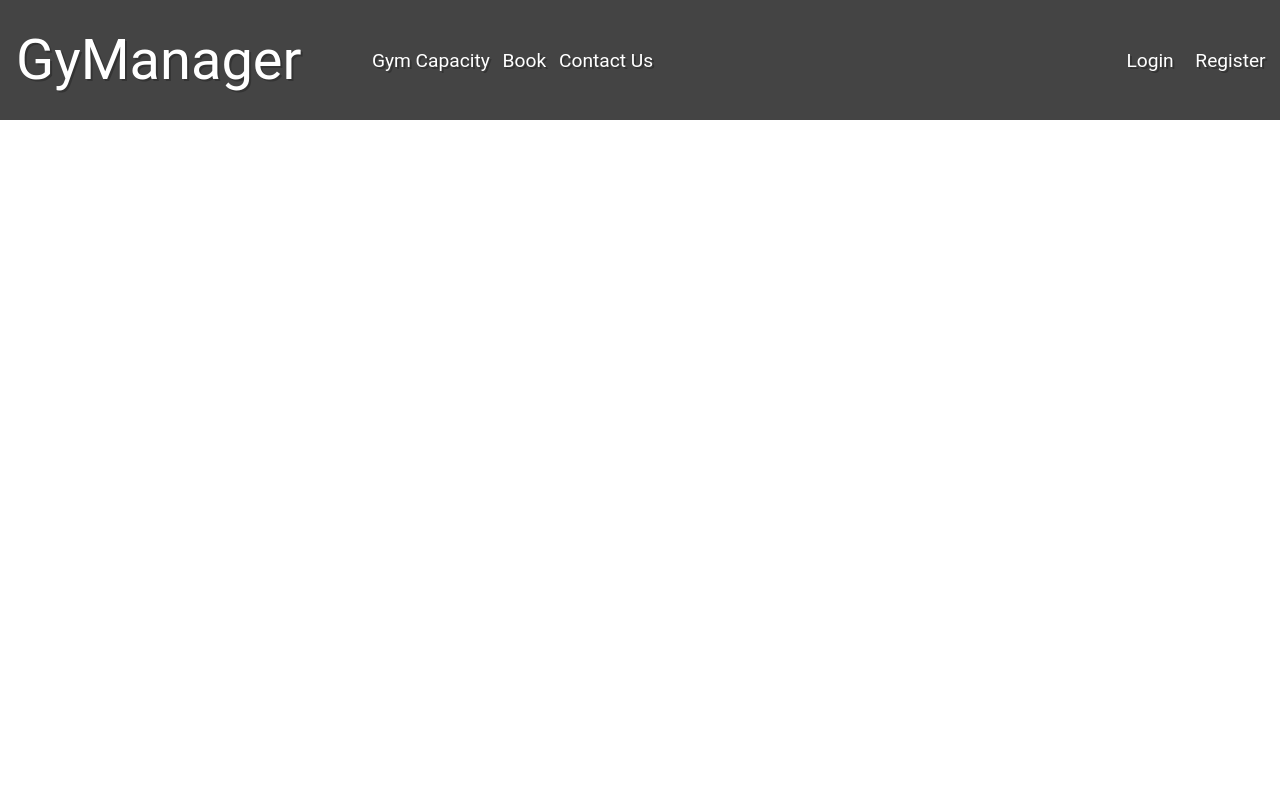
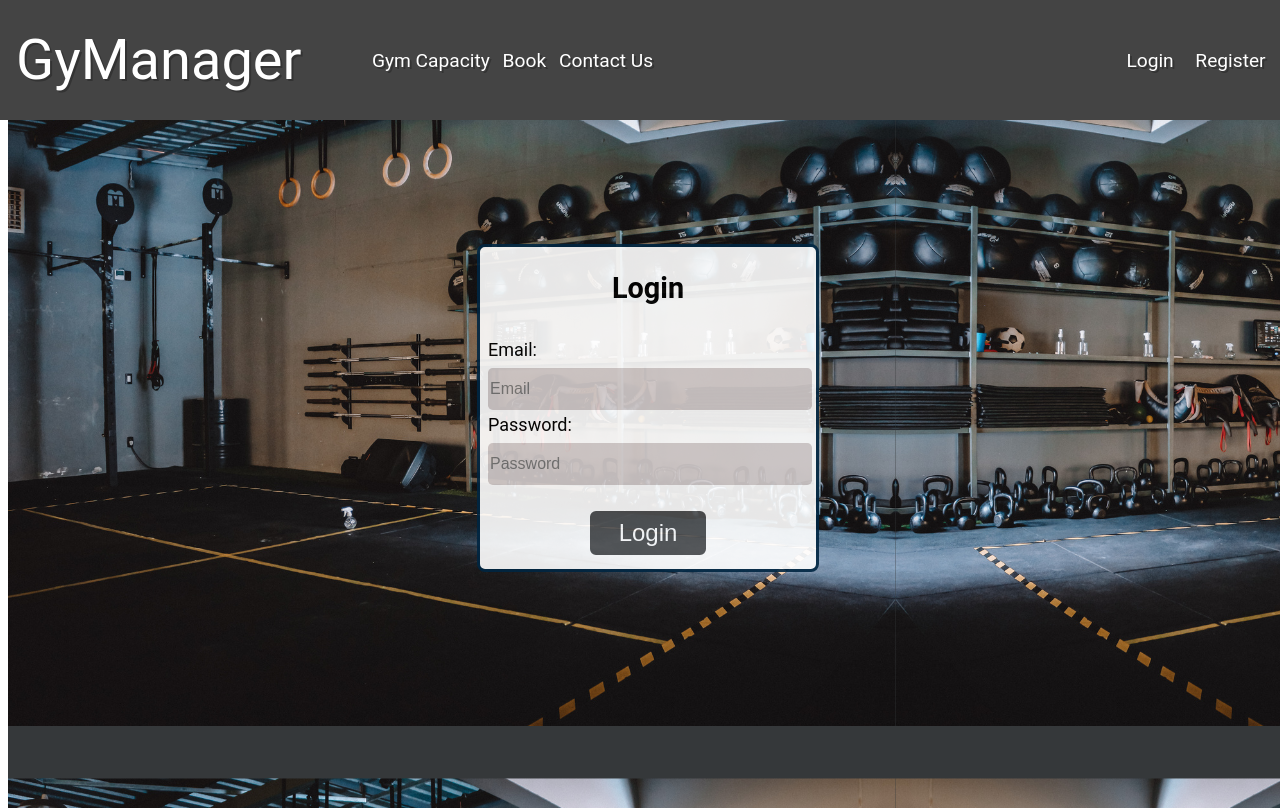
Before and after one commit to harwindersidhu/gymanager, a React (Create React App) app: page /login in a window 1280 px wide. Built offline with nearby package versions, Linux system fonts and the light colour scheme; no server answers.

Commit message:
Fixed Routes to navigate according to authorization

```diff
--- a/src/App.js
+++ b/src/App.js
@@ -12,8 +12,6 @@ import Register from './components/Register';
 
 function App() {
 
-  const { user } = useContext(loginContext);
-
   return (
     <BrowserRouter>
       <div className="App">
@@ -22,12 +20,11 @@ function App() {
         {user.email !== "" && <BulletinBoardProvider> */}
         <BulletinBoardProvider>
           <Routes>
-          <Route path='/register' element={<Register />} />
-            {user.email === "" && <Route path='/' element={<Login />} />}
-
-            {user.email !== "" && <Route path='/' element={<GymCapacity />} />}
-            {user.email !== "" && <Route path='/book' element={<Booking />} />}
-            {user.email !== "" && <Route path='/contact' element={<ContactUs />} />}
+            <Route path='/register' element={<Register />} />
+            <Route path='/login' element={<Login />} />
+            <Route path='/' element={<GymCapacity />} />
+            <Route path='/book' element={<Booking />} />
+            <Route path='/contact' element={<ContactUs />} />
           </Routes>
         </BulletinBoardProvider>
       </div>
--- a/src/components/Login.js
+++ b/src/components/Login.js
@@ -1,4 +1,5 @@
 import React, { useContext, useState } from "react";
+import { Navigate } from "react-router";
 import { loginContext } from "../providers/LoginProvider";
 import "./Login.scss";
 
@@ -6,7 +7,7 @@ export default function Login(props) {
 
   const [email, setEmail] = useState("");
   const [password, setPassword] = useState("");
-  const { login, error, setError } = useContext(loginContext);
+  const { user, login, error, setError } = useContext(loginContext);
 
   function onLogin() {
     if (email === "" || password === "") {
@@ -16,6 +17,10 @@ export default function Login(props) {
     login(email, password);
     setEmail("");
     setPassword("");
+  }
+
+  if (user.email !== "") {
+    return <Navigate to="/" />
   }
 
   return (
--- a/src/components/Navigation.js
+++ b/src/components/Navigation.js
@@ -24,7 +24,7 @@ export default function Navigation() {
             <button onClick={() => logout()}>Logout</button>
           </div>}
           {user.name === "" && <ul className="login--register">
-            <li><Link to='/'>Login</Link></li>
+            <li><Link to='/login'>Login</Link></li>
             <li><Link to='/register'>Register</Link></li>
           </ul>}
         </div>
--- a/src/components/component_booking/Booking.js
+++ b/src/components/component_booking/Booking.js
@@ -1,13 +1,13 @@
-import React from "react";
+import React, { useContext } from "react";
 import "./Booking.scss";
 import BulletinBoard from "../component_bulletin/BulletinBoard";
 import useApplicationData from "../hooks/useApplicationData"
-
+import { loginContext } from "../../providers/LoginProvider";
 import DayList from "./DayList";
 import ScheduleList from "./ScheduleList";
 import Button from "./components/Button"
 import Form from "./components/Form";
-
+import { Navigate } from "react-router-dom";
 
 export default function Booking(props) {
 
@@ -19,6 +19,12 @@ export default function Booking(props) {
     saveBooking,
     viewSchedule
   } = useApplicationData();
+
+  const { user } = useContext(loginContext);
+
+  if (user.email === "") {
+    return <Navigate to="/login" />
+  }
 
   return (
     <>
--- a/src/components/component_capacity/GymCapacity.js
+++ b/src/components/component_capacity/GymCapacity.js
@@ -5,10 +5,15 @@ import Graphs from "./Graphs";
 import Form from "./Form";
 import useGraphData from "../../hooks/useGraphData";
 import { loginContext } from "../../providers/LoginProvider";
+import { Navigate } from "react-router-dom";
 
-export default function GymCapacity(props) {
+export default function GymCapacity() {
   const { date, setDate, presentHourData, presentDayData, saveCapacity } = useGraphData();
   const { user } = useContext(loginContext);
+
+  if (user.email === "") {
+    return <Navigate to="/login" />
+  }
 
   return (
     <div className="capacity-view">
--- a/src/components/component_contact/ContactUs.js
+++ b/src/components/component_contact/ContactUs.js
@@ -1,9 +1,17 @@
-import React from "react";
+import React, { useContext } from "react";
 import "./ContactUs.scss";
 import ContactForm from "./ContactForm";
 import ContactMap from "./ContactMap";
+import { loginContext } from "../../providers/LoginProvider";
+import { Navigate } from "react-router-dom";
 
 export default function ContactUs() {
+  const { user } = useContext(loginContext);
+
+  if (user.email === "") {
+    return <Navigate to="/login" />
+  }
+
   return (
     <div className="contact-main">
       <ContactForm />
```
